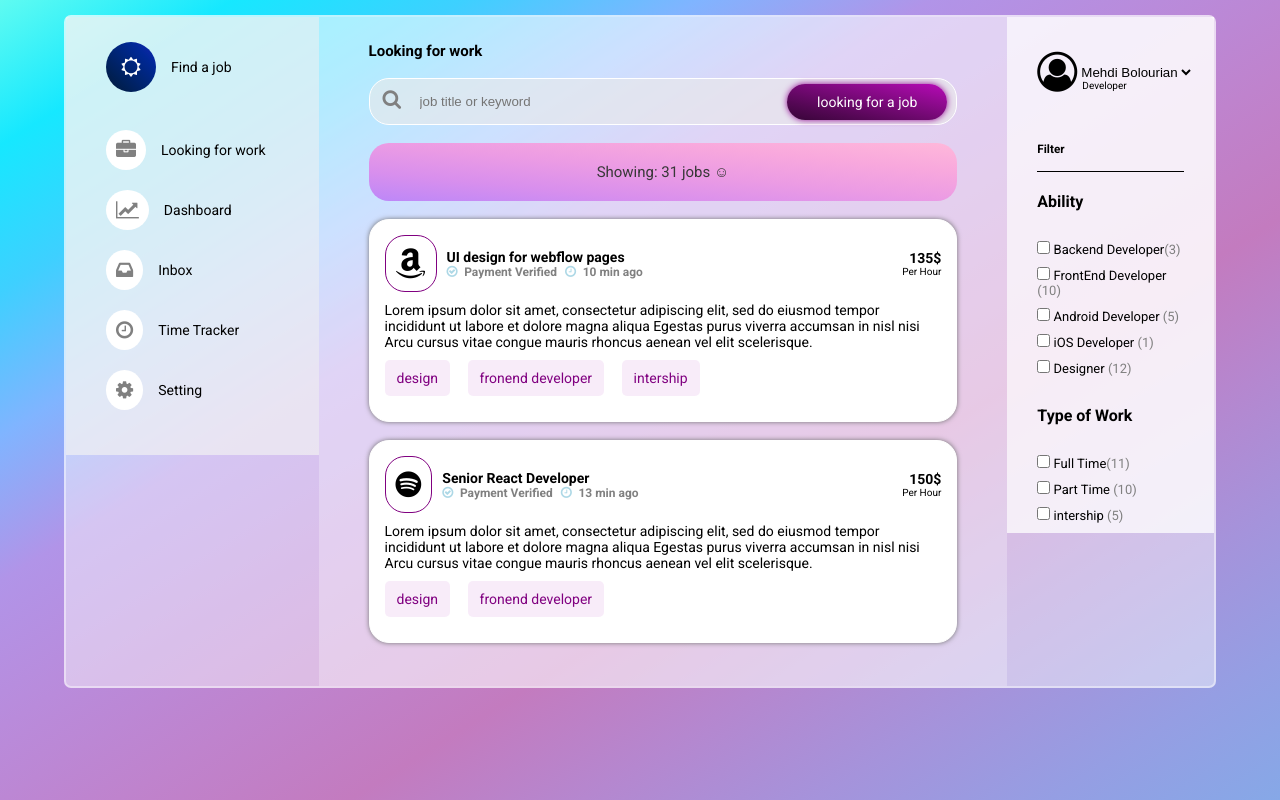
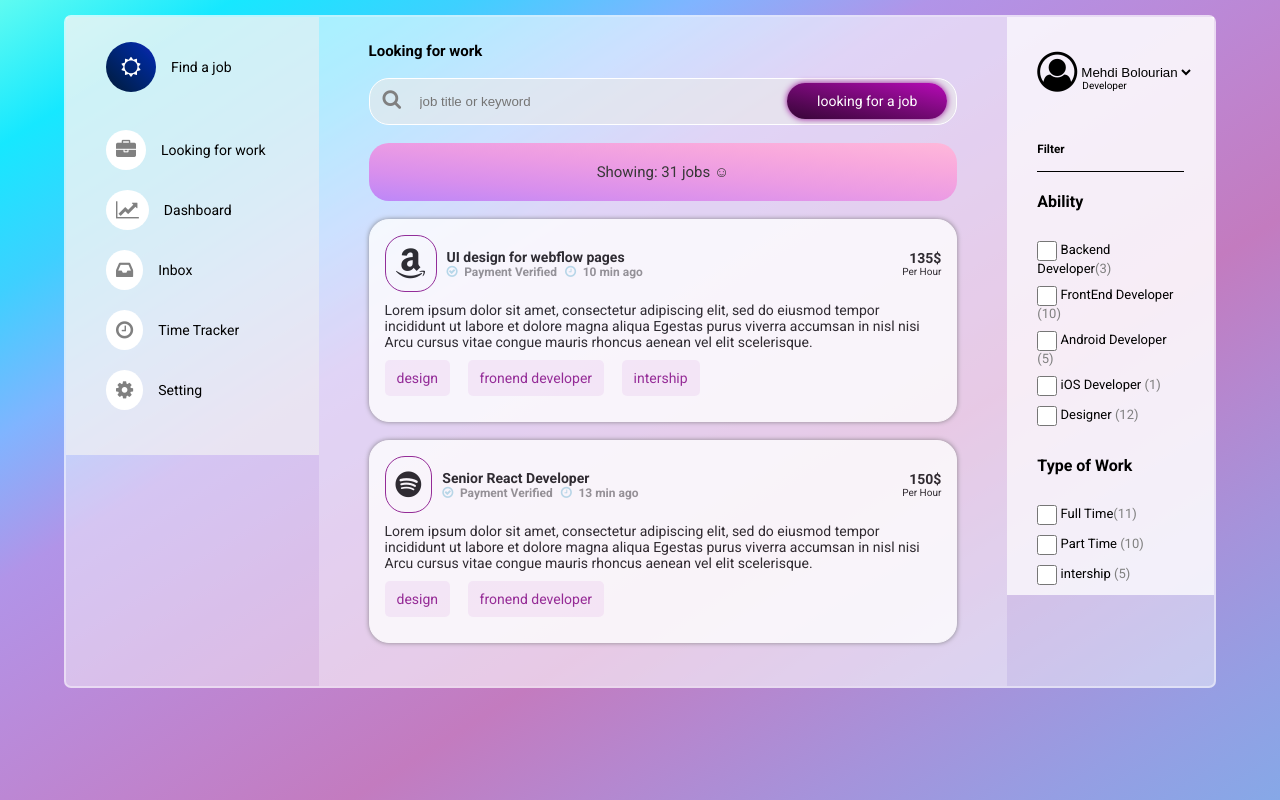
Before and after one commit to Mehdiblr/glassmorphism, a plain HTML site: page index.html in a window 1280 px wide. Drawn offline with Linux system fonts and the light colour scheme.

Commit message:
i fixed list style and checkbox

```diff
--- a/style.scss
+++ b/style.scss
@@ -168,6 +168,7 @@
                 color: $black;
                 padding: 15px;
                 box-shadow: 0px 0px 5px $article_color;
+                opacity: 0.79;
                 @include margin_botton();
                 header {
                     display: flex;
@@ -205,7 +206,7 @@
                         align-content: center;
                         width: 100%;
                         i {
-                            color: $lightblue;
+                            color: $lighblue;
                             font-size: 1.3rem;
                         }
                         span {
@@ -245,6 +246,9 @@
                         font-size: 1.4rem;
                     }
                 }
+            }
+            article:hover{
+                opacity: 1;
             }
         }
         //Sidebar section
@@ -296,8 +300,18 @@
                 li {
                     padding: 5px 0;
                     font-size: 1.3rem;
+                    input[type=checkbox]{
+                        padding: 5px;
+                        display: inline-block;
+                        box-sizing: border-box;
+                        width: 20px;
+                        height: 20px;
+                        vertical-align: middle;
+                    }
+
                     span {
                         color: $gray;
+
                     }
                 }
             }
```
Also changed, not shown: style.css, 1 other file.
